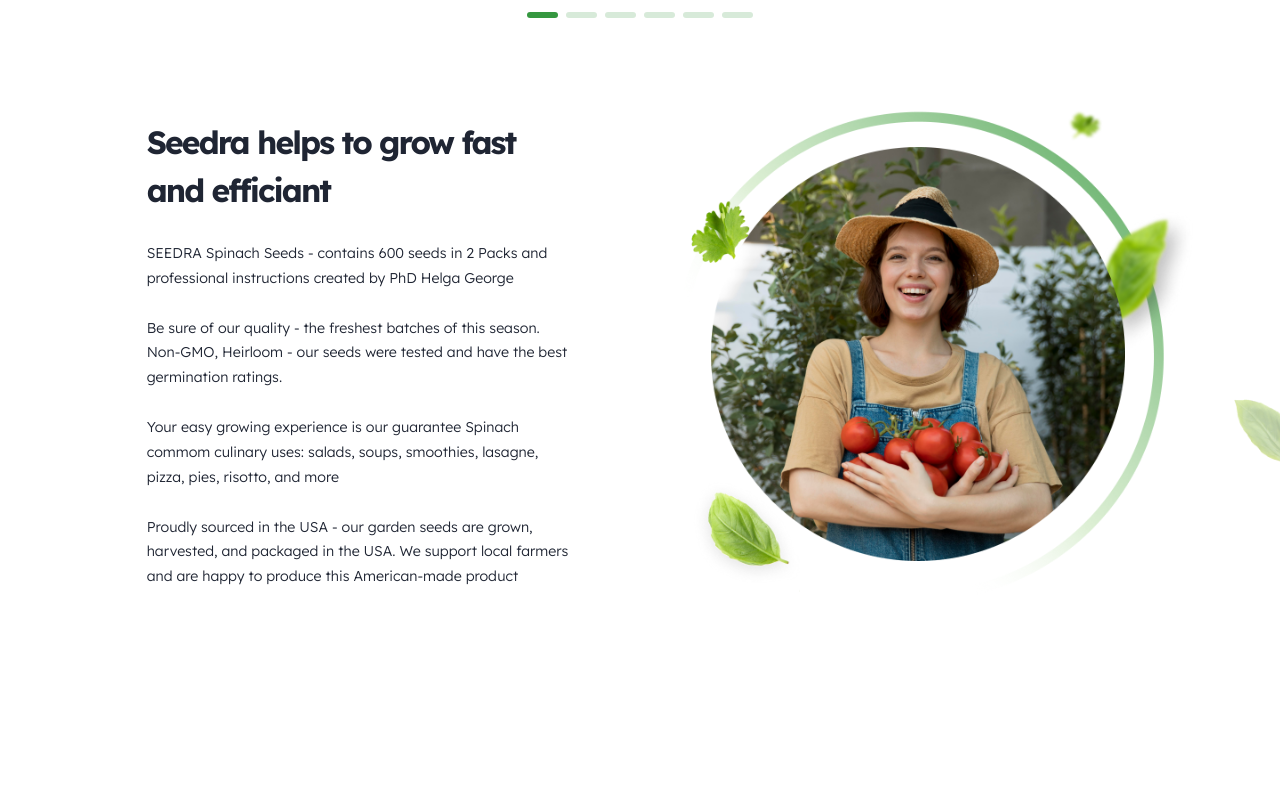
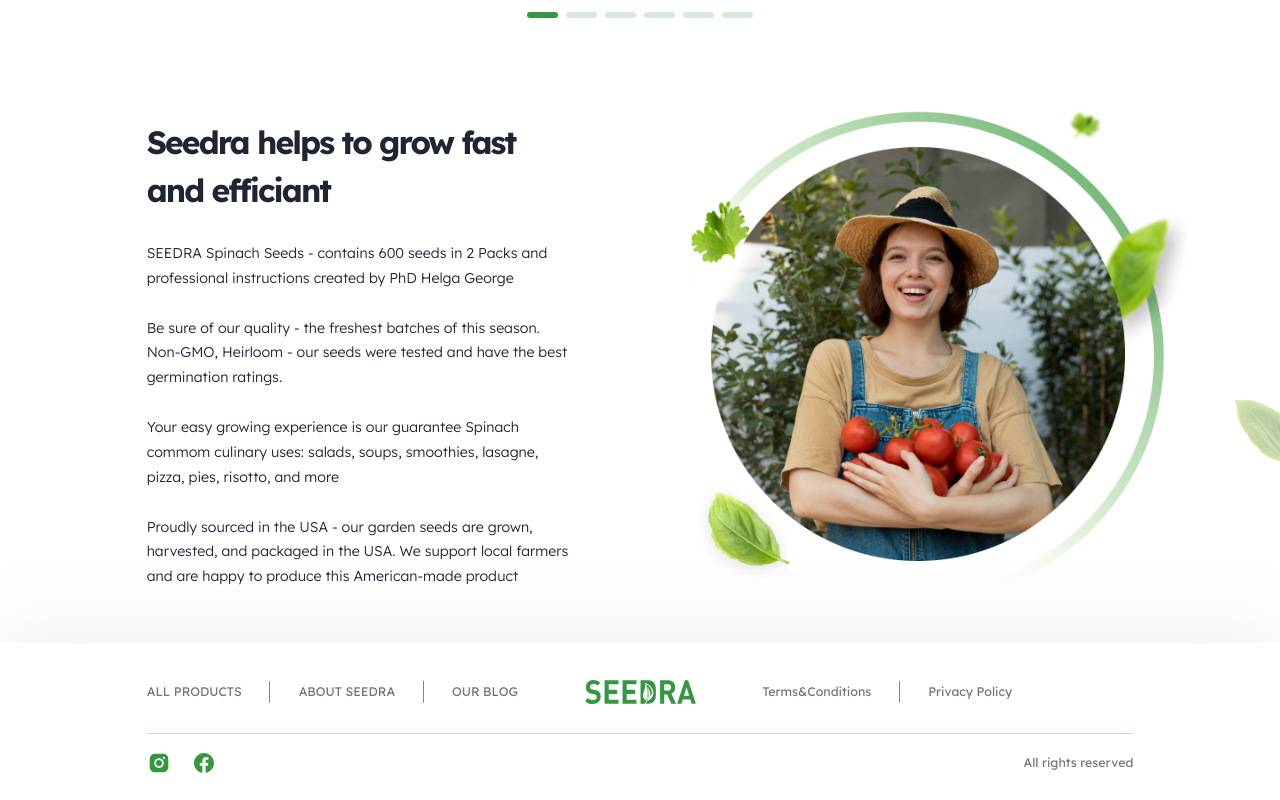
Before and after one commit to kolchinanyajs/seedra, a Next.js app: page / in a window 1280 px wide. Shown: the part 3021-3821 px from the top of the page. Before the commit the page ends 3664 px from the top, so only its background shows below. Built offline with nearby package versions, Linux system fonts and the light colour scheme.

Commit message:
Footer. Desktop

```diff
--- a/src/app/layout.tsx
+++ b/src/app/layout.tsx
@@ -2,6 +2,7 @@
 import { Lexend } from "next/font/google";
 import "@/styles/styles.scss";
 import Header from "@/components/Header";
+import Footer from "@/components/Footer";
 
 const lexend = Lexend({ subsets: ["latin"] });
 
@@ -20,6 +21,7 @@
       <body className={lexend.className}>
         <Header />
         {children}
+        <Footer />
       </body>
     </html>
   );
--- /dev/null
+++ b/src/components/Footer/index.tsx
@@ -0,0 +1,93 @@
+import React from "react";
+import styles from "./page.module.scss";
+import Link from "next/link";
+import Image from "next/image";
+import Container from "../Container";
+
+const Footer = () => {
+  return (
+    <footer className={styles.footer}>
+      <Container className={`${styles.footer__container} container`}>
+        <div className={styles.footer__inner}>
+          <ul className={styles.footer__menu}>
+            <li className={styles.footer__item}>
+              <Link className={`${styles.footer__link} regular-14`} href="/">
+                ALL PRODUCTS
+              </Link>
+            </li>
+            <li className={styles.footer__item}>
+              <Link className={`${styles.footer__link} regular-14`} href="/">
+                ABOUT SEEDRA
+              </Link>
+            </li>
+            <li className={styles.footer__item}>
+              <Link className={`${styles.footer__link} regular-14`} href="/">
+                OUR BLOG
+              </Link>
+            </li>
+          </ul>
+          <Image
+            className={styles.footer__logo}
+            src="/logo.svg"
+            alt="logo"
+            width={125}
+            height={27}
+          />
+          <ul className={styles.footer__menu}>
+            <li className={styles.footer__item}>
+              <Link className={`${styles.footer__link} regular-14`} href="/">
+                Terms&Conditions
+              </Link>
+            </li>
+            <li className={styles.footer__item}>
+              <Link className={`${styles.footer__link} regular-14`} href="/">
+                Privacy Policy
+              </Link>
+            </li>
+          </ul>
+        </div>
+        <div className={styles.footer__bottom}>
+          <ul className={styles.footer__socials}>
+            <li className={styles["footer__socials-item"]}>
+              <Link
+                className={`${styles["footer__socials-link"]}`}
+                href="https://www.instagram.com"
+                target="_blank"
+                rel="noreferrer"
+              >
+                <Image
+                  className={styles["footer__socials-img"]}
+                  src="/instagram.svg"
+                  alt="instagram"
+                  width={24}
+                  height={24}
+                />
+              </Link>
+            </li>
+            <li className={styles["footer__socials-item"]}>
+              <Link
+                className={`${styles["footer__socials-link"]}`}
+                href="https://www.facebook.com"
+                target="_blank"
+                rel="noreferrer"
+              >
+                <Image
+                  className={styles["footer__socials-img"]}
+                  src="/facebook.svg"
+                  alt="facebook"
+                  width={24}
+                  height={24}
+                />
+              </Link>
+            </li>
+          </ul>
+          <p className={`${styles.footer__copyright} regular-14`}>
+            All rights reserved
+          </p>
+        </div>
+      </Container>
+    </footer>
+  );
+};
+
+export default Footer;
--- /dev/null
+++ b/src/components/Footer/page.module.scss
@@ -0,0 +1,66 @@
+.footer {
+  background: var(--white);
+  box-shadow: 0 rem(-7) rem(80) 0 rgba(189, 189, 189, 0.25);
+  min-height: rem(172);
+  padding-top: rem(41);
+  padding-bottom: rem(28);
+  &__inner {
+    display: flex;
+    align-items: center;
+    gap: rem(75);
+    padding-bottom: rem(33);
+    border-bottom: 1px solid rgba(#359740, 0.3);
+  }
+  &__menu {
+    display: flex;
+    gap: rem(32);
+  }
+  &__item {
+    position: relative;
+    padding-right: rem(32);
+    &::after {
+      content: "";
+      position: absolute;
+      top: 50%;
+      transform: translateY(-50%);
+      right: 0;
+      width: 1px;
+      height: rem(25);
+      background: var(--primary-color);
+    }
+    &:last-child {
+      padding-right: 0;
+      &::after {
+        display: none;
+      }
+    }
+  }
+  &__logo {
+    display: block;
+    width: rem(125);
+    height: rem(27);
+  }
+  &__link {
+    color: var(--text-secondary);
+    text-decoration: none;
+  }
+  &__bottom {
+    display: flex;
+    justify-content: space-between;
+    align-items: center;
+    padding-top: rem(19);
+  }
+  &__socials {
+    display: flex;
+    gap: rem(24);
+  }
+  &__socials-link {
+    --size: rem(24);
+    width: var(--size);
+    height: var(--size);
+    display: flex;
+  }
+  &__copyright {
+    color: var(--text-secondary);
+  }
+}
--- a/src/styles/constants-root.scss
+++ b/src/styles/constants-root.scss
@@ -9,6 +9,7 @@
   --green-brand: #359740;
   --light-blue: #eff2f8;
   --green-brand-hover: #2bb159;
+  --primary-color: #4fa083;
   --invisible-green: #35974014;
 
   // FONTS
```
Also changed, not shown: public/facebook.svg (added), public/instagram.svg (added).
